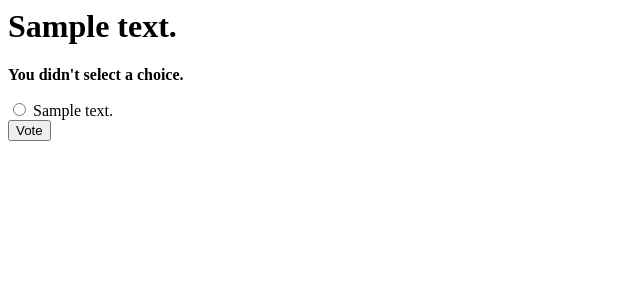
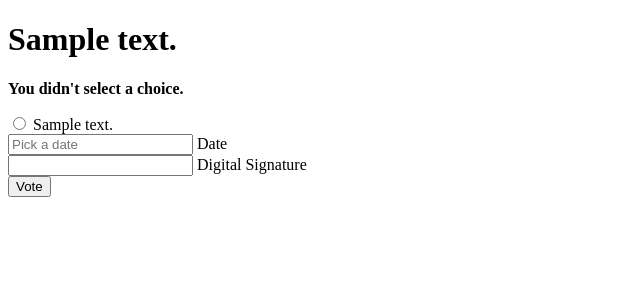
Before and after one commit to pkudlanov/polling-app, a Django app: page /polls/1/vote/ in a window 1280 px wide. Shown: the top 300 px of the page, without its empty margins (0-640 px from the left). Run offline with Django 3.2, Linux system fonts and the light colour scheme; tables that the repository leaves empty hold one stand-in row (values such as "Sample post"); some libraries are stand-ins or nearby versions.

Commit message:
digital signature and calandar widget on detail page

```diff
--- a/polls/templates/polls/detail.html
+++ b/polls/templates/polls/detail.html
@@ -1,3 +1,18 @@
+<!DOCTYPE html>
+<html lang="en">
+<head>
+    <meta charset="UTF-8">
+    <meta name="viewport" content="width=device-width, initial-scale=1.0">
+    <meta http-equiv="X-UA-Compatible" content="ie=edge">
+    <title>Document</title>
+
+    <script src="https://code.jquery.com/jquery-3.3.1.slim.min.js" integrity="sha384-q8i/X+965DzO0rT7abK41JStQIAqVgRVzpbzo5smXKp4YfRvH+8abtTE1Pi6jizo" crossorigin="anonymous"></script>
+
+    <!-- Fengyuan Chen's Datepicker -->
+    <link rel="stylesheet" href="https://cdnjs.cloudflare.com/ajax/libs/datepicker/0.6.5/datepicker.min.css" integrity="sha256-b88RdwbRJEzRx95nCuuva+hO5ExvXXnpX+78h8DjyOE=" crossorigin="anonymous" />
+    <script src="https://cdnjs.cloudflare.com/ajax/libs/datepicker/0.6.5/datepicker.min.js" integrity="sha256-/7FLTdzP6CfC1VBAj/rsp3Rinuuu9leMRGd354hvk0k=" crossorigin="anonymous"></script>
+</head>
+<body>
     <h1>{{ question.question_text }}</h1>
 
     {% if error_message %}<p><strong>{{ error_message }}</strong></p>{% endif %}
@@ -8,5 +23,18 @@
         <input type="radio" name="choice" id="choice{{ forloop.counter }}" value="{{ choice.id }}">
         <label for="choice{{ forloop.counter }}">{{ choice.choice_text }}</label><br>
     {% endfor %}
+
+    <input data-toggle="datepicker" name="date" placeholder="Pick a date">
+    <label for="date">Date</label><br>
+
+    <input type="text" name="signature">
+    <label for="signature">Digital Signature</label><br>
+
     <input type="submit" value="Vote">
     </form>
+
+    <script>
+        $('[data-toggle="datepicker"]').datepicker();
+    </script>
+</body>
+</html>
--- a/polls/views.py
+++ b/polls/views.py
@@ -32,8 +32,13 @@ class ResultsView(generic.DetailView):
 
 def vote(request, question_id):
     question = get_object_or_404(Question, pk=question_id)
+
     try:
         selected_choice = question.choice_set.get(pk=request.POST['choice'])
+        signature = request.POST['signature']
+        date = request.POST['date']
+        print("###", signature, "This is the signature.", "###")
+        print(date)
     except (KeyError, Choice.DoesNotExist):
         return render(request, 'polls/detail.html', {
             'question': question,
```
Also changed, not shown: polls/urls.py (line endings or trailing spaces). Lines whose indentation alone changed are shown as unchanged.
